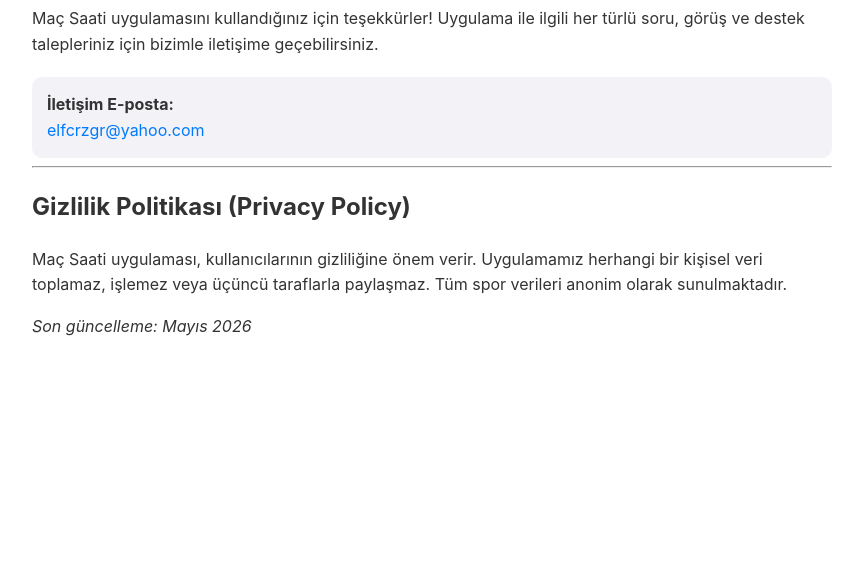
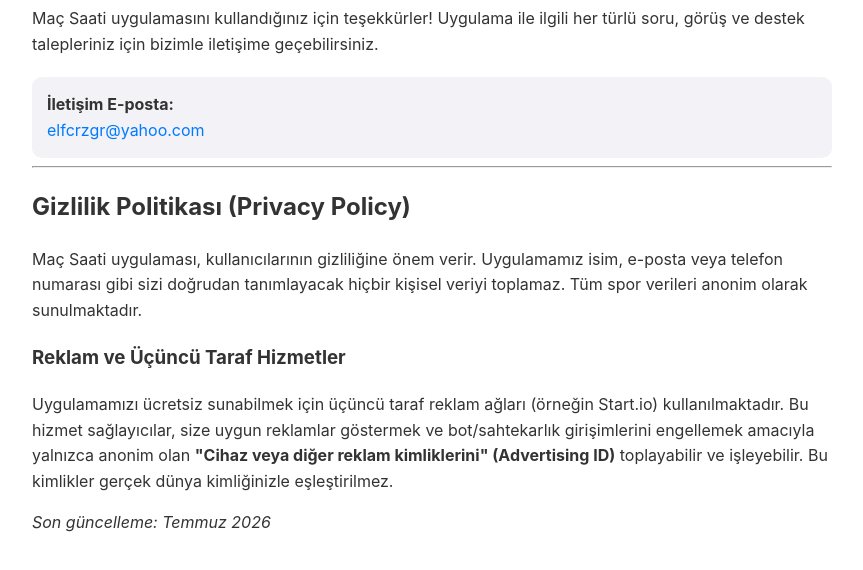
Before and after one commit to elfcrzgr/macsaati-destek, a plain HTML site: page index.html in a window 1280 px wide. Shown: the part 108-678 px from the top of the page, without its empty margins (208-1071 px from the left). Drawn offline with Linux system fonts and the light colour scheme.

Commit message:
Update index.html

```diff
--- a/index.html
+++ b/index.html
@@ -7,6 +7,7 @@
     <style>
         body { font-family: -apple-system, BlinkMacSystemFont, "Segoe UI", Roboto, sans-serif; line-height: 1.6; color: #333; max-width: 800px; margin: 0 auto; padding: 20px; }
         h1 { color: #007AFF; }
+        h3 { color: #333; margin-top: 20px; }
         .contact-box { background: #f2f2f7; padding: 15px; border-radius: 10px; margin-top: 20px; }
         a { color: #007AFF; text-decoration: none; }
     </style>
@@ -23,8 +24,11 @@
     <hr>
 
     <h2>Gizlilik Politikası (Privacy Policy)</h2>
-    <p>Maç Saati uygulaması, kullanıcılarının gizliliğine önem verir. Uygulamamız herhangi bir kişisel veri toplamaz, işlemez veya üçüncü taraflarla paylaşmaz. Tüm spor verileri anonim olarak sunulmaktadır.</p>
+    <p>Maç Saati uygulaması, kullanıcılarının gizliliğine önem verir. Uygulamamız isim, e-posta veya telefon numarası gibi sizi doğrudan tanımlayacak hiçbir kişisel veriyi toplamaz. Tüm spor verileri anonim olarak sunulmaktadır.</p>
 
-    <p><em>Son güncelleme: Mayıs 2026</em></p>
+    <h3>Reklam ve Üçüncü Taraf Hizmetler</h3>
+    <p>Uygulamamızı ücretsiz sunabilmek için üçüncü taraf reklam ağları (örneğin Start.io) kullanılmaktadır. Bu hizmet sağlayıcılar, size uygun reklamlar göstermek ve bot/sahtekarlık girişimlerini engellemek amacıyla yalnızca anonim olan <strong>"Cihaz veya diğer reklam kimliklerini" (Advertising ID)</strong> toplayabilir ve işleyebilir. Bu kimlikler gerçek dünya kimliğinizle eşleştirilmez.</p>
+
+    <p><em>Son güncelleme: Temmuz 2026</em></p>
 </body>
 </html>
```
